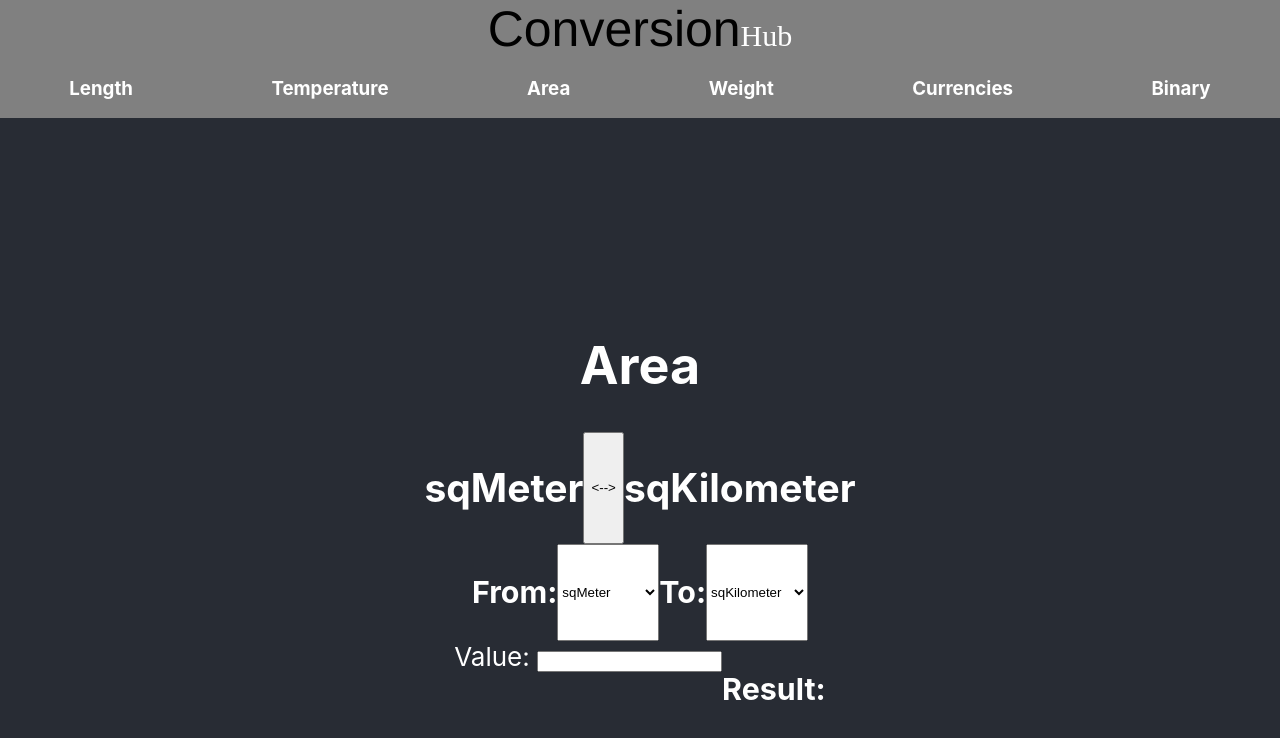
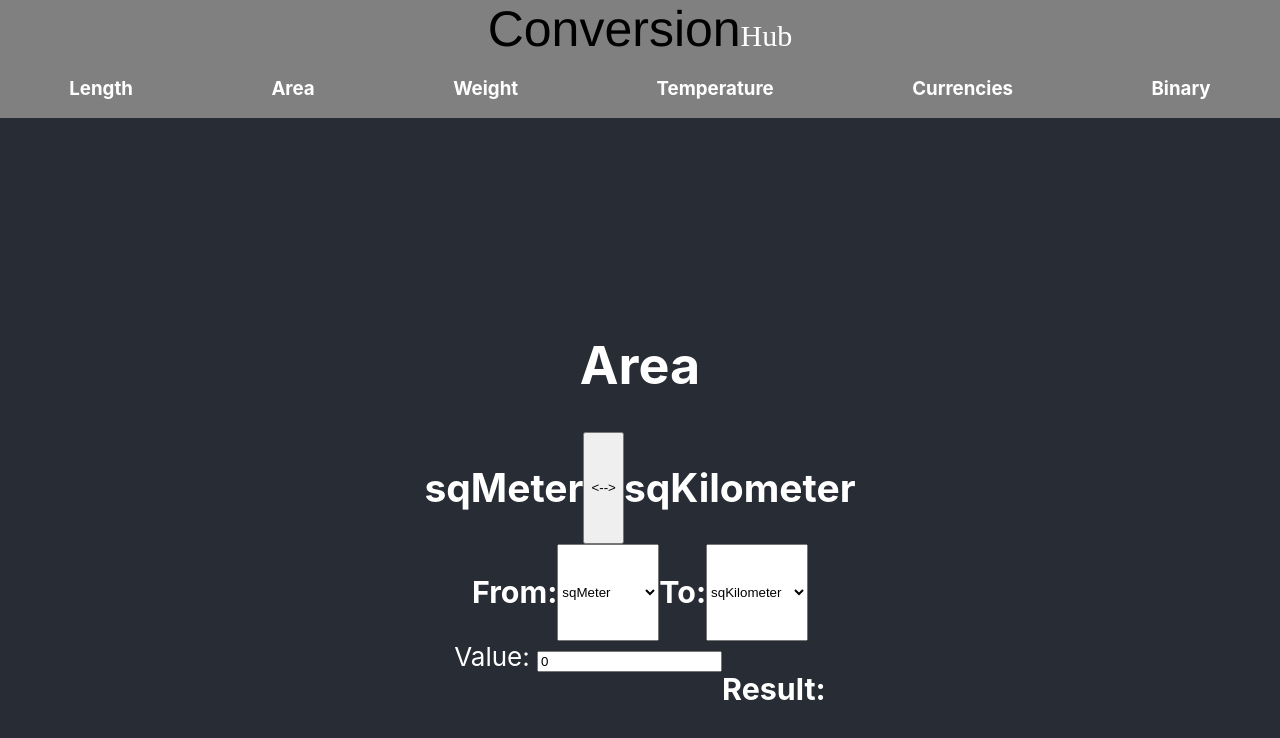
Before and after one commit to eetu-niittymaki/ConversionHub, a React (Create React App) app: page / in a window 1280 px wide. Both pictures are taken after a click on the element "Area". Shown: the top 738 px of the page. Built offline with nearby package versions, Linux system fonts and the light colour scheme.

Commit message:
Add showing all unit conversions in second selection box

```diff
--- a/src/App.js
+++ b/src/App.js
@@ -1,6 +1,6 @@
 import './App.css';
 import { useState, } from "react"
-import Form from "./Components/Form"
+import UnitForm from "./Components/UnitForm"
 import LengthForm from "./Components/LengthForm"
 import TemperatureForm from './Components/TemperatureForm';
 import DropdownMenu from "./Components/DropdownMenu"
@@ -19,29 +19,17 @@ function App() {
   const renderSwitch = (param) => {
     switch(param) {
       case "Temperature":
-        return <div>
-                  <TemperatureForm/>
-                </div>
+        return <TemperatureForm/>
       case "Length":
-        return <div>
-                  <Form title="Length" units={units.length}/>
-              </div>
+        return <UnitForm title="Length" units={units.length}/>
       case "Area":
-          return <div>
-                    <Form title="Area" units={units.area}/>
-                </div>
+          return <UnitForm title="Area" units={units.area}/>
        case "Weight":
-        return <div>
-                  <Form title="Weight" units={units.weight}/>
-              </div>
+        return <UnitForm title="Weight" units={units.weight}/>
       case "Currencies":
-        return <div>
-                  <Currencies/>
-              </div>
+        return <Currencies/>
       case "Binary":
-        return <div>
-                  <Binary/>
-              </div>
+        return <Binary/>
       default:
         return <div>
                 <h1>Choose conversion type</h1>
@@ -53,15 +41,15 @@ function App() {
     <div className="App">
       <Header sendToParent={handleChange}>
         <p>Length</p>
-        <p>Temperature</p>
         <p>Area</p>
         <p>Weight</p>
+        <p>Temperature</p>
         <p>Currencies</p>
         <p>Binary</p>
       </Header >
-      <header className="App-header">
+      <div className="App-header">
         {renderSwitch(conversionType)}
-      </header>
+      </div>
     </div>
   )
 }
--- a/src/Components/Form.js
+++ b/src/Components/UnitForm.js
@@ -1,11 +1,16 @@
-import React, { useState } from "react";
+import React, { useState, useEffect } from "react";
 
-export default function MyForm({title, units}) {
-    const [value, setValue] = useState("")
+export default function UnitForm({title, units}) {
+    const [value, setValue] = useState(0)
     const [firstSelection, setFirstSelection] = useState(Object.keys(units)[0])
     const [lastSelection, setLastSelection] = useState(Object.keys(units)[1])
 
-    const handleChange = e => {
+    useEffect(() => {
+        setFirstSelection(Object.keys(units)[0])
+        setLastSelection(Object.keys(units)[1])
+    }, [title, units])
+
+    const handleChange = (e) => {
         setValue(e.target.value)
     }
 
@@ -14,7 +19,10 @@ export default function MyForm({title, units}) {
             <h1>{title}</h1>
             <div style={{display: "flex", flexDirection:"row", justifyContent: "center"}}>
                 <h2>{firstSelection}</h2>
-                <button onClick={() => { setFirstSelection(lastSelection) ; setLastSelection(firstSelection) }}>{"<-->"}</button>
+                <button onClick={() => { setFirstSelection(lastSelection) ;
+                                         setLastSelection(firstSelection)}}>
+                    {"<-->"}
+                </button>
                 <h2>{lastSelection}</h2>
             </div>
 
@@ -24,7 +32,7 @@ export default function MyForm({title, units}) {
                         id="firstSelection"
                         value={firstSelection}
                         onChange={e => setFirstSelection(e.target.value)}>
-                            {Object.keys(units).map((unit) => (
+                            {Object.keys(units).filter(unit => unit !== lastSelection).map((unit) => (
                                 <option value={unit}>{unit}</option>
                             ))}
                 </select>
@@ -34,17 +42,20 @@ export default function MyForm({title, units}) {
                         value={lastSelection}
                         onChange={e => setLastSelection(e.target.value)}>
                             {Object.keys(units).filter(unit => unit !== firstSelection).map((unit) => (
-                                <option value={unit}>{unit}</option>
+                                <option value={unit}>
+                                    {unit}
+                                    {value !== 0 ? `(${value * (units[unit] / units[firstSelection])})`: ""}
+                                </option>
                             ))}
                 </select>
             </div>
             <div style={{ display: "flex", flexDirection: "row", justifyContent: "center"}}>
                 <form>
                     <label>
-                        Value: <input type="text" value={value} onChange={handleChange}/>
+                        Value: <input type="number" value={value} onChange={handleChange}/>
                     </label>
                 </form>
-                <h3>Result: {value !== "" ? value * (units[lastSelection] / units[firstSelection]) : ""}</h3>
+                <h3>Result: {value !== 0 ? value * (units[lastSelection] / units[firstSelection]) : ""}</h3>
             </div>
         </div>
     )
```
